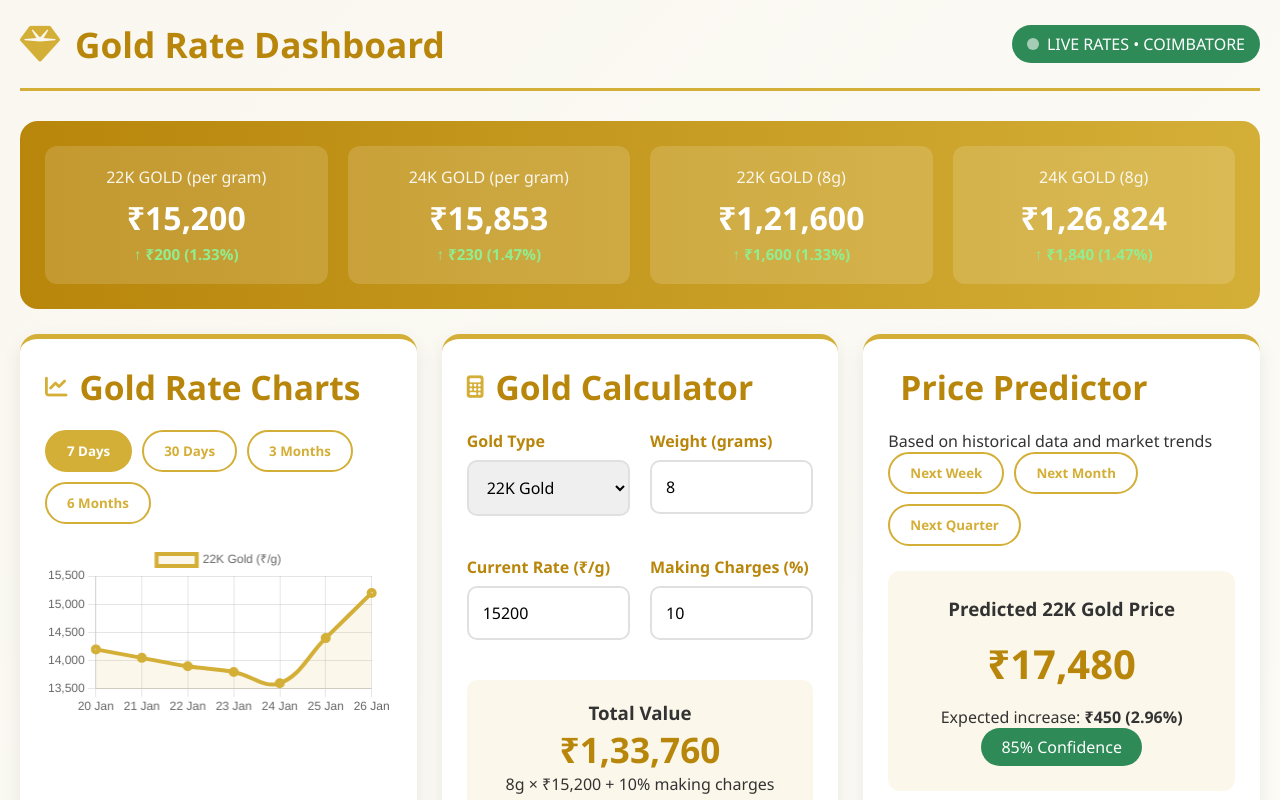
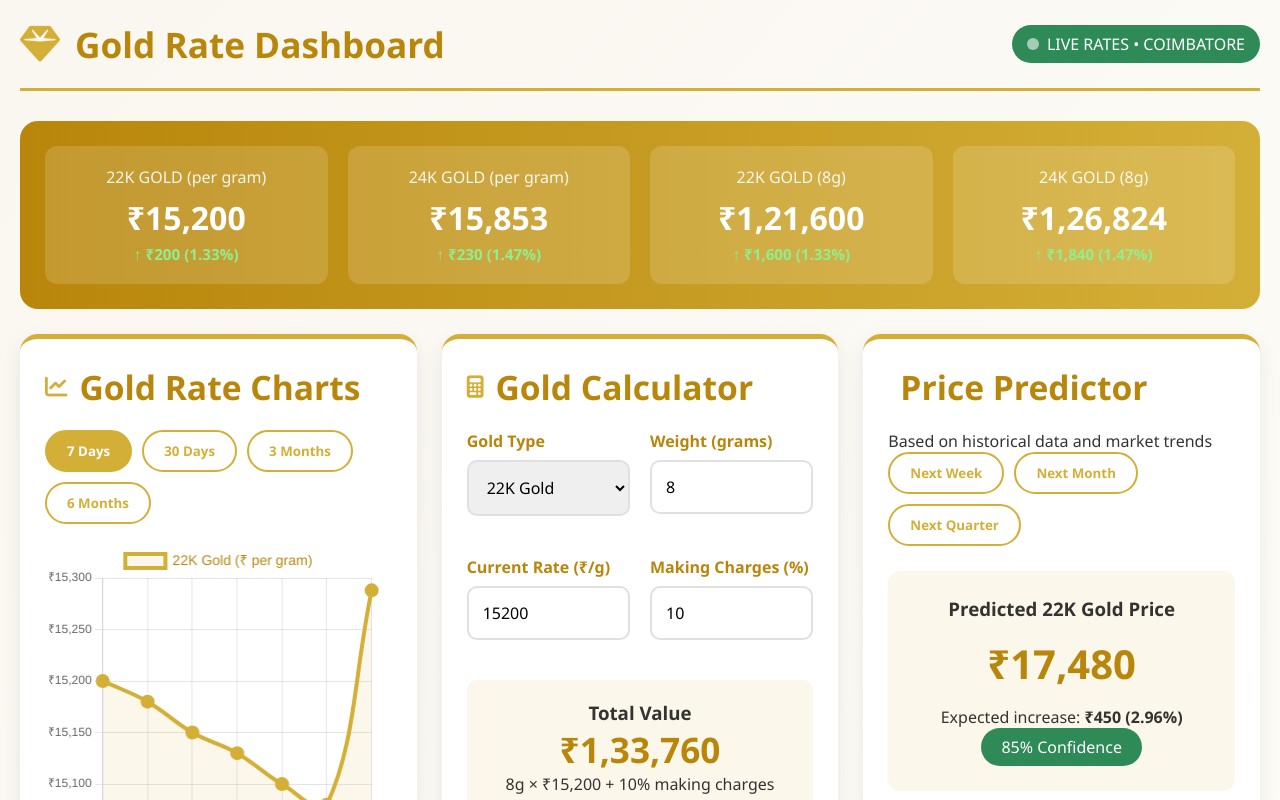
Before and after one commit to Madhum77/gold-tracker-frontend, a website: page index.html in a window 1280 px wide. Both pictures are taken after a click on the button "7 Days". Shown: the top 800 px of the page. Drawn offline with nearby package versions, Linux system fonts and the light colour scheme; no server answers; some icons are missing.

Commit message:
Fix chart

```diff
--- a/index.html
+++ b/index.html
@@ -493,28 +493,70 @@
         }
 
         // ========== CHART ==========
+       // ========== CHART ==========
 const ctx = document.getElementById('goldChart').getContext('2d');
 const goldChart = new Chart(ctx, {
     type: 'line',
     data: {
         labels: ['20 Jan', '21 Jan', '22 Jan', '23 Jan', '24 Jan', '25 Jan', '26 Jan'],
         datasets: [{
-                    label: '22K Gold (₹/g)',
-                    data: [14200, 14050, 13900, 13800, 13600, 14400, 15200],
+            label: '22K Gold (₹ per gram)',
+            data: [15200, 15180, 15150, 15130, 15100, 15080, 15288],
             borderColor: '#D4AF37',
-                    backgroundColor: 'rgba(212,175,55,0.1)',
+            backgroundColor: 'rgba(212, 175, 55, 0.1)',
             borderWidth: 4,
             fill: true,
-                    tension: 0.4
+            tension: 0.4,
+            pointRadius: 5,
+            pointBackgroundColor: '#D4AF37'
         }]
+    },
+    options: {
+        responsive: true,
+        maintainAspectRatio: false,
+        plugins: {
+            legend: {
+                labels: { color: '#B8860B', font: { size: 14 } }
+            }
+        },
+        scales: {
+            y: {
+                ticks: {
+                    callback: function(value) {
+                        return '₹' + value.toLocaleString('en-IN');
+                    }
+                }
+            }
+        }
     }
 });
 
 function switchGraph(range) {
     document.querySelectorAll('.time-toggle button').forEach(btn => btn.classList.remove('active'));
     event.target.classList.add('active');
+
+    // Update chart data based on range
+    let newData = [];
+    let newLabels = [];
+
+    if (range === '7days') {
+        newLabels = ['20 Jan', '21 Jan', '22 Jan', '23 Jan', '24 Jan', '25 Jan', '26 Jan'];
+        newData = [15200, 15180, 15150, 15130, 15100, 15080, 15288];
+    } else if (range === '30days') {
+        newLabels = ['1 Feb', '5 Feb', '10 Feb', '15 Feb', '20 Feb', '25 Feb', '1 Mar'];
+        newData = [14900, 15000, 15100, 15200, 15150, 15200, 15288];
+    } else if (range === '3months') {
+        newLabels = ['Jan', 'Feb', 'Mar'];
+        newData = [14800, 15000, 15288];
+    } else {
+        newLabels = ['Oct', 'Nov', 'Dec', 'Jan', 'Feb', 'Mar'];
+        newData = [14500, 14700, 14900, 15100, 15200, 15288];
     }
 
+    goldChart.data.labels = newLabels;
+    goldChart.data.datasets[0].data = newData;
+    goldChart.update();
+}
         // ========== TABLE DATA ==========
         const tableData = [
             { date: '01 Mar 2026', gold22k: '₹1,22,176', change22k: '+2,576 ▲', gold24k: '₹1,27,672', change24k: '+2,704 ▲' },
```
Lines whose indentation alone changed are shown as unchanged.
